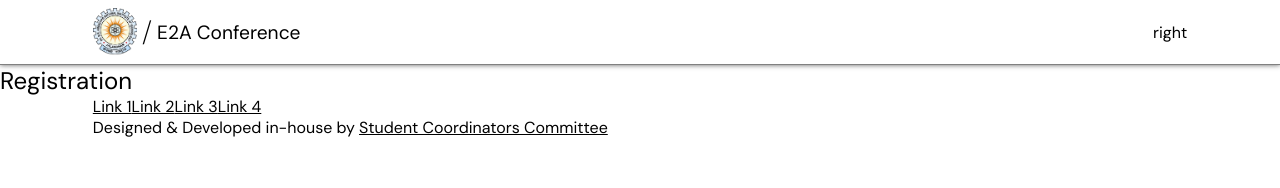
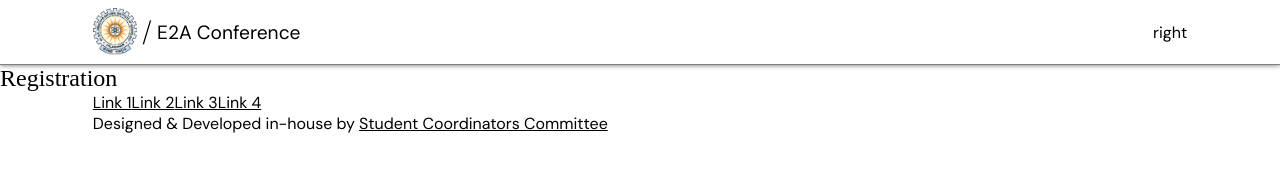
Before and after one commit to thekarananand/ice_con, a Next.js app: page /sponsors in a window 1280 px wide. Shown: the top 188 px of the page. Built offline with nearby package versions, Linux system fonts and the light colour scheme.

Commit message:
next/font impliment

```diff
--- a/app/page.jsx
+++ b/app/page.jsx
@@ -1,11 +1,11 @@
+// Next Image Lib
+import Image from 'next/image'
 
-
-import TheHeroSection from '@/components/TheHeroSection'
-import TheSectionEndLink from '@/components/TheSectionEndLink'
-
+// SVG Components
 import addtocalender from "@/public/addtocalender.svg"
 import ticket from "@/public/ticket.svg"
 
+// Sponsors Components
 import amazon from "@/public/sponsors/amazon.svg"
 import google from "@/public/sponsors/google.svg"
 import microsoft from "@/public/sponsors/microsoft.svg"
@@ -13,11 +13,16 @@ import mit from "@/public/sponsors/mit.svg"
 import texas from "@/public/sponsors/texas.svg"
 import siemens from "@/public/sponsors/siemens.svg"
 
-import Image from 'next/image'
+// Next Font Custom Components
+import dm_sans from '@/components/TheFont'
+
+// Custom Components
+import TheHeroSection from '@/components/TheHeroSection'
+import TheSectionEndLink from '@/components/TheSectionEndLink'
 
 const PageContent = () => {
     return (
-        <main>
+        <main className={dm_sans.className}>
 
             <TheHeroSection
                 smallText='WELCOME T0'
--- /dev/null
+++ b/components/TheFont.jsx
@@ -0,0 +1,8 @@
+import { DM_Sans } from 'next/font/google'
+
+const dm_sans = DM_Sans({
+    subsets: ['latin'],
+    weight: ['200', '400', '600', '900'],
+})
+
+export default dm_sans
--- a/components/TheFooter.jsx
+++ b/components/TheFooter.jsx
@@ -1,6 +1,8 @@
+import dm_sans from '@/components/TheFont'
+
 const TheFooter = () => {
     return (
-        <footer className="content-container">
+        <footer className={ dm_sans.className + " content-container" }>
             <div className="content">
                 <a href="">Link 1</a>
                 <a href="">Link 2</a>
--- a/components/TheHeroSection.jsx
+++ b/components/TheHeroSection.jsx
@@ -1,6 +1,3 @@
-// import Image from 'next/image'
-// import Script from 'next/script'
-
 import '@/styles/TheHeroSection.css'
 
 import Image from 'next/image'
--- a/components/TheNavigation.jsx
+++ b/components/TheNavigation.jsx
@@ -1,15 +1,13 @@
 import Image from 'next/image'
-// import Script from 'next/script'
-
 import nitjlogo from '../public/nitj_logo.png'
-
-// import { imageOptimizer } from 'next/dist/server/image-optimizer'
 
 import '@/styles/TheNavigation.css'
 
+import dm_sans from '@/components/TheFont'
+
 const TheNavigation = () => {
     return (
-        <header className="content-container">
+        <header className={ dm_sans.className + " content-container" }>
             <nav className="content flex aic jcsb">
                 <a href="" className='left no-td flex jcc aic gap-5px'>
                     <Image
--- a/components/TheSectionEndLink.jsx
+++ b/components/TheSectionEndLink.jsx
@@ -1,6 +1,3 @@
-
-import '@/styles/TheSectionEndLink.css'
-
 const TheSectionEndLink = (props) => {
     return (
         <div className="TheSectionEndLink w-100p flex jce">
--- a/package.json
+++ b/package.json
@@ -1,5 +1,5 @@
 {
-  "name": "ice_con",
+  "name": "E2A Conference Website",
   "version": "0.1.0",
   "private": true,
   "scripts": {
--- a/styles/global.css
+++ b/styles/global.css
@@ -1,4 +1,4 @@
-@import url('https://fonts.googleapis.com/css2?family=DM+Sans:ital,opsz,wght@0,9..40,200;0,9..40,400;0,9..40,600;0,9..40,900;1,9..40,200;1,9..40,400;1,9..40,600;1,9..40,900&display=swap');
+/* @import url('https://fonts.googleapis.com/css2?family=DM+Sans:ital,opsz,wght@0,9..40,200;0,9..40,400;0,9..40,600;0,9..40,900;1,9..40,200;1,9..40,400;1,9..40,600;1,9..40,900&display=swap'); */
 
 :root {
     --hsl-font-color: 0, 0%, 0%;
@@ -34,7 +34,7 @@
 * {
     font-weight: var(--fw-normal);
     color: hsl(var(--hsl-font-color));
-    font-family:  'DM Sans', Verdana, 'Segoe UI', Helvetica, Arial, sans-serif;
+    /* font-family:  'DM Sans', Verdana, 'Segoe UI', Helvetica, Arial, sans-serif; */
     padding: 0;
     margin: 0;
     scrollbar-width: thin;
@@ -139,7 +139,7 @@ span {
     top: -2.2rem;
     right: 0;
     height: 1.3rem;
-    width: 16.4ch;
+    width: 16.8ch;
     padding: 0.5ch 0.5rem;
     background-color: hsl(var(--hsl-accent-1));
     border-radius: .5ch;
@@ -156,7 +156,7 @@ span {
     position: absolute;
     z-index: 1;
     top: -2.2rem;
-    transform: translate(50%,calc(50% - 1px));
+    transform: translate(50%,calc(50% - 2px));
     right: 50%;
     height: 2em;
     width: 2rem;
```
